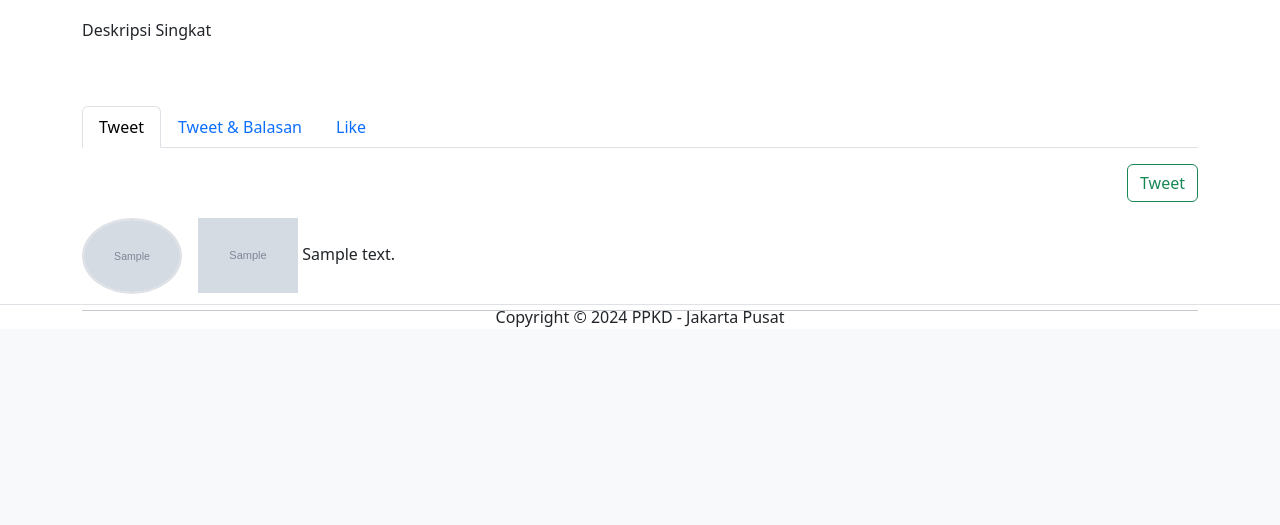
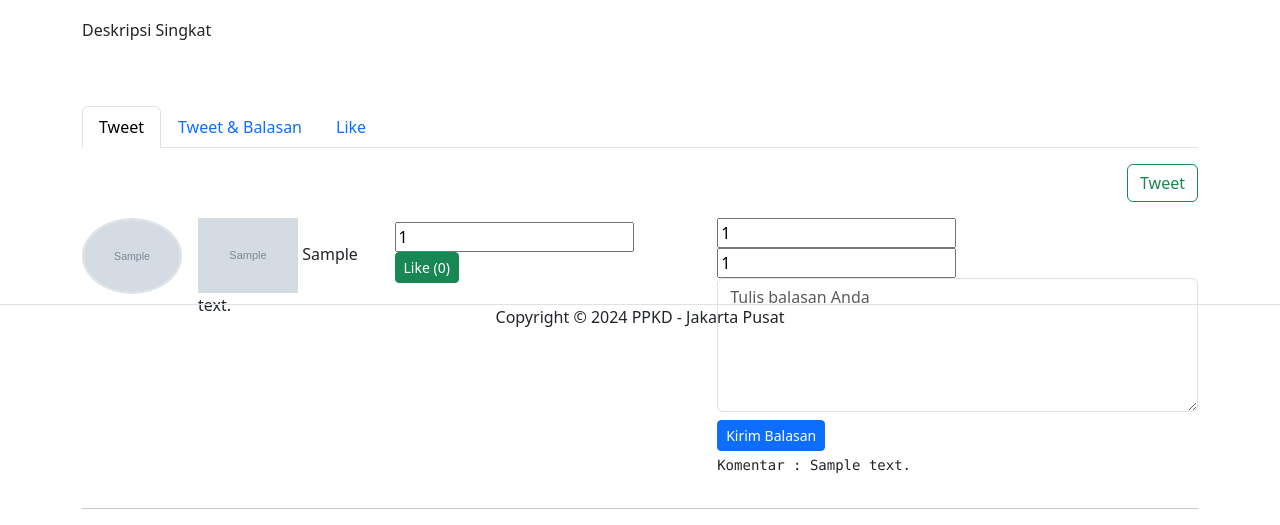
Before and after one commit to finka727/angkatan3_medsos, a PHP site: page /?pg=profil in a window 1280 px wide; the page is wider, and only the part inside the window is pictured. Shown: the part 471-996 px from the top of that part. Before the commit the page ends 798 px from the top of that part, so only its background shows below. Run offline with PHP 8.4, Linux system fonts and the light colour scheme; the visitor is signed in with stand-in values (Sample User, id 1); tables that the repository leaves empty or names only in its code hold one stand-in row (values such as "Sample post"); grey boxes marked "Sample" are stand-in pictures; some libraries are stand-ins or nearby versions.

Commit message:
add: comment & likes

```diff
--- a/tweet.php
+++ b/tweet.php
@@ -29,14 +29,14 @@
     header("location:?pg=profil&tweet=berhasil");
 }
 
-$queryPosting = mysqli_query($koneksi, "SELECT * FROM tweet WHERE id_user ='$id_user'");
+$queryPosting = mysqli_query($koneksi, "SELECT tweet.* FROM tweet WHERE id_user ='$id_user'");
 
 
 ?>
 
 <div class="row">
     <div class="col-sm-12" align="right">
-        <button class="btn btn-outline-success" data-bs-toggle="modal" data-bs-target="#exampleModal">Tweet</button>
+        <button class="btn btn-outline-success" data-bs-toggle="modal" data-bs-target="#exampleTweet">Tweet</button>
     </div>
     <div class="col-sm-12 mt-3">
         <?php while ($rowPosting = mysqli_fetch_assoc($queryPosting)): ?>
@@ -50,13 +50,49 @@
                     <?php endif ?>
                     <?php echo $rowPosting['content'] ?>
                 </div>
+
+                <!--like-->
+                <div class="status mt-1">
+                    <input type="text" id="user_id_like" value="<?php echo $rowPosting['id_user'] ?>">
+                    <button class="btn btn-success btn-sm" onclick="toggleLike(<?php echo $rowPosting['id']; ?>)">Like (0)</button>
+                </div>
+
+                <!--comment-->
+                <div class="flex-grow-1 ms-3">
+                    <form method="POST" action="add_comment.php">
+                        <input type="text" name="status_id" value="<?php echo $rowPosting['id'] ?>">
+                        <input type="text" name="user_id" value="<?php echo $rowPosting['id_user'] ?>">
+                        <textarea class="form-control" name="comment_text" id="comment_text" cols="5" rows="5" placeholder="Tulis balasan Anda"></textarea>
+                        <button class="btn btn-primary btn-sm mt-2" type="submit">Kirim Balasan</button>
+                    </form>
+
+                    <div class="mt-2 alert" id="comment-alert" style="display: none;"></div>
+                    <div class="mt-1">
+                        <?php
+                        if (isset($rowPosting['id']) && isset($rowPosting['id_user'])) {
+                            $idStatus = $rowPosting['id'];
+                            $userId = $rowPosting['id_user'];
+                            $queryComment = mysqli_query($koneksi, "SELECT * FROM comments WHERE status_id = $idStatus AND user_id = $userId");
+                            $rowCounts = mysqli_fetch_all($queryComment, MYSQLI_ASSOC);
+
+                            foreach ($rowCounts as $rowCount) {
+                        ?>
+                                <span>
+                                    <pre>Komentar : <?php echo $rowCount['comment_text'] ?></pre>
+                                </span>
+                        <?php
+                            }
+                        }
+                        ?>
+                    </div>
+                </div>
             </div>
+            <hr>
         <?php endwhile ?>
-        <hr>
     </div>
 </div>
 
-<div class="modal fade" id="exampleModal" tabindex="-1" aria-labelledby="exampleModalLabel" aria-hidden="true">
+<div class="modal fade" id="exampleTweet" tabindex="-1" aria-labelledby="exampleModalLabel" aria-hidden="true">
     <div class="modal-dialog">
         <div class="modal-content">
             <div class="modal-header">
@@ -80,3 +116,25 @@
         </div>
     </div>
 </div>
+<script>
+    function toggleLike(statusId) {
+        const userId = document.getElementById('user_id_like').value;
+        fetch("like_status.php", {
+                method: "POST",
+                headers: {
+                    "Content-Type": "application/x-www-form-urlencoded"
+                },
+                body: `status_id=${statusId}&user_id=${userId}`
+            })
+            .then(response => response.json())
+            .then(data => {
+                if (data.status == "liked") {
+                    alert("liked!");
+                } else if (data.status === "unliked") {
+                    alert("unliked!");
+                }
+                location.reload();
+            })
+            .catch(error => console.error("Error:", error));
+    }
+</script>
```
Also changed, not shown: add_comment.php (added, +25 -0 lines), like_status.php (added, +48 -0 lines).
